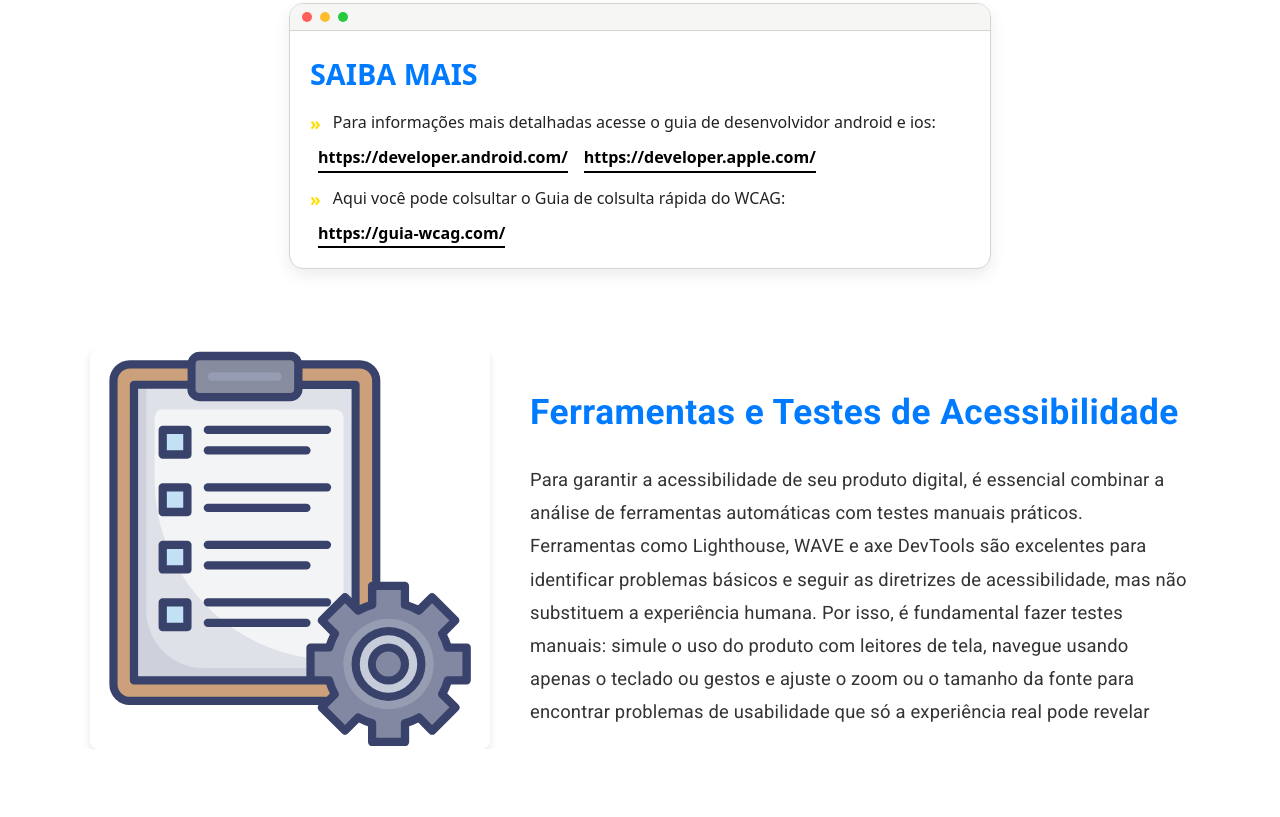
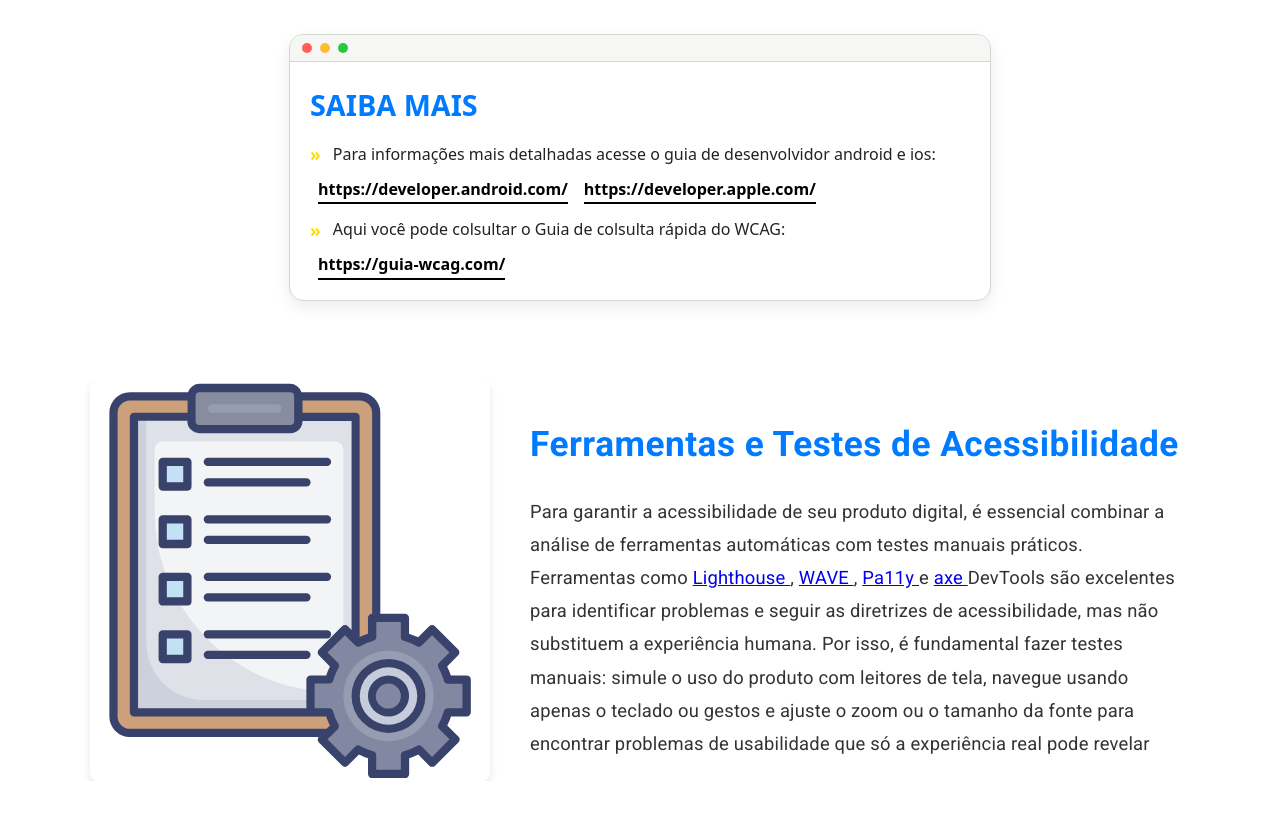
Before and after one commit to juanJimenez08/Cartilha_acessibilidade, a plain HTML site: page index.html in a window 1280 px wide. Shown: the part 3389-4206 px from the top of the page. Drawn offline with Linux system fonts and the light colour scheme.

Commit message:
add o que faltava

```diff
--- a/index.html
+++ b/index.html
@@ -117,8 +117,8 @@
 
 
                         <strong>Leitores de Tela:</strong> Garanta que sua aplicação seja compatível com leitores de
-                        tela.
-                        Os principais incluem o NVDA e o JAWS (Windows), o VoiceOver
+                        tela, através do uso correto de elementos HTML semânticos, atributos ARIA, descrições e rótulos
+                        para os elementos. Os principais incluem o NVDA e o JAWS (Windows), o VoiceOver
                         (macOS e iOS) e o TalkBack (Android).
 
 
@@ -246,8 +246,16 @@
                 <div class="text-content">
                     <h2>Ferramentas e Testes de Acessibilidade</h2>
                     <p>Para garantir a acessibilidade de seu produto digital, é essencial combinar a análise de
-                        ferramentas automáticas com testes manuais práticos. Ferramentas como Lighthouse, WAVE e axe
-                        DevTools são excelentes para identificar problemas básicos e seguir as diretrizes de
+                        ferramentas automáticas com testes manuais práticos. Ferramentas como <a
+                            href="https://developer.chrome.com/docs/lighthouse/overview?hl=pt-br" target="_blank">
+                            Lighthouse
+                        </a>, <a href="https://wave.webaim.org/" target="_blank">
+                            WAVE
+                        </a>, <a href="https://pa11y.org/" target="_blank">
+                            Pa11y
+                        </a> e <a href="https://www.deque.com/axe/" target="_blank">
+                            axe
+                        </a> DevTools são excelentes para identificar problemas e seguir as diretrizes de
                         acessibilidade, mas não substituem a experiência humana. Por isso, é fundamental fazer
                         testes manuais: simule o uso do produto com leitores de tela, navegue usando apenas o
                         teclado ou gestos e ajuste o zoom ou o tamanho da fonte para encontrar problemas de
@@ -290,7 +298,9 @@
         <div class="container footer-content">
             <div class="footer-block">
                 <h3>Para saber mais:</h3>
-                <p>Durante 2024 e 2025 o doutorando Luciano Teran,um dos nossos membros de grupo de trabalho, realizou
+                <p>Durante 2024 e 2025 o doutorando <a href="http://lattes.cnpq.br/3373010385764392" target="_blank">
+                        luciano teran
+                    </a>, um dos nossos membros de grupo de trabalho, realizou
                     uma revisão sistemática da literatura para a construção de aplicativos de georreferenciamento
                     acessíveis às diversas pessoas com deficiência. </p>
 
```
